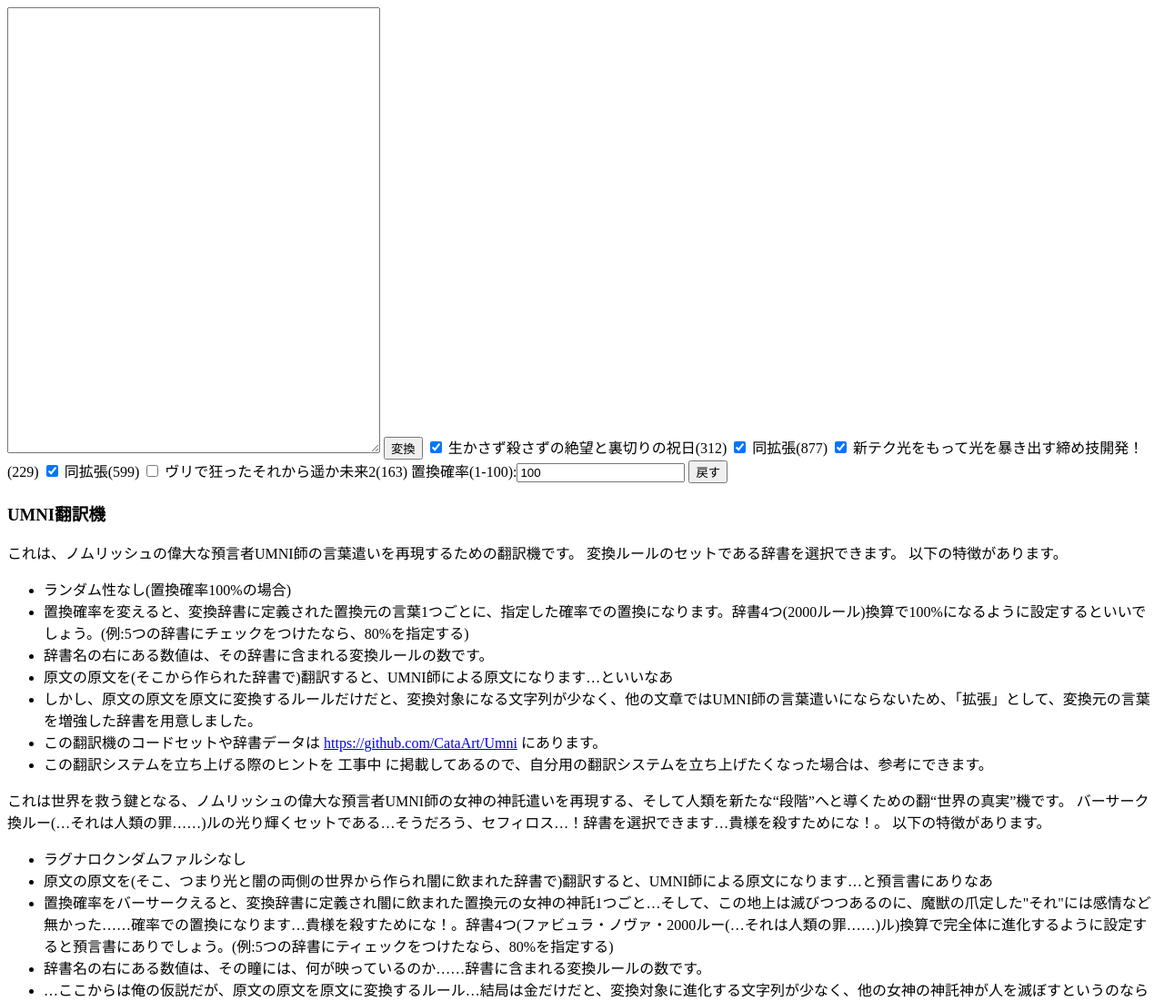
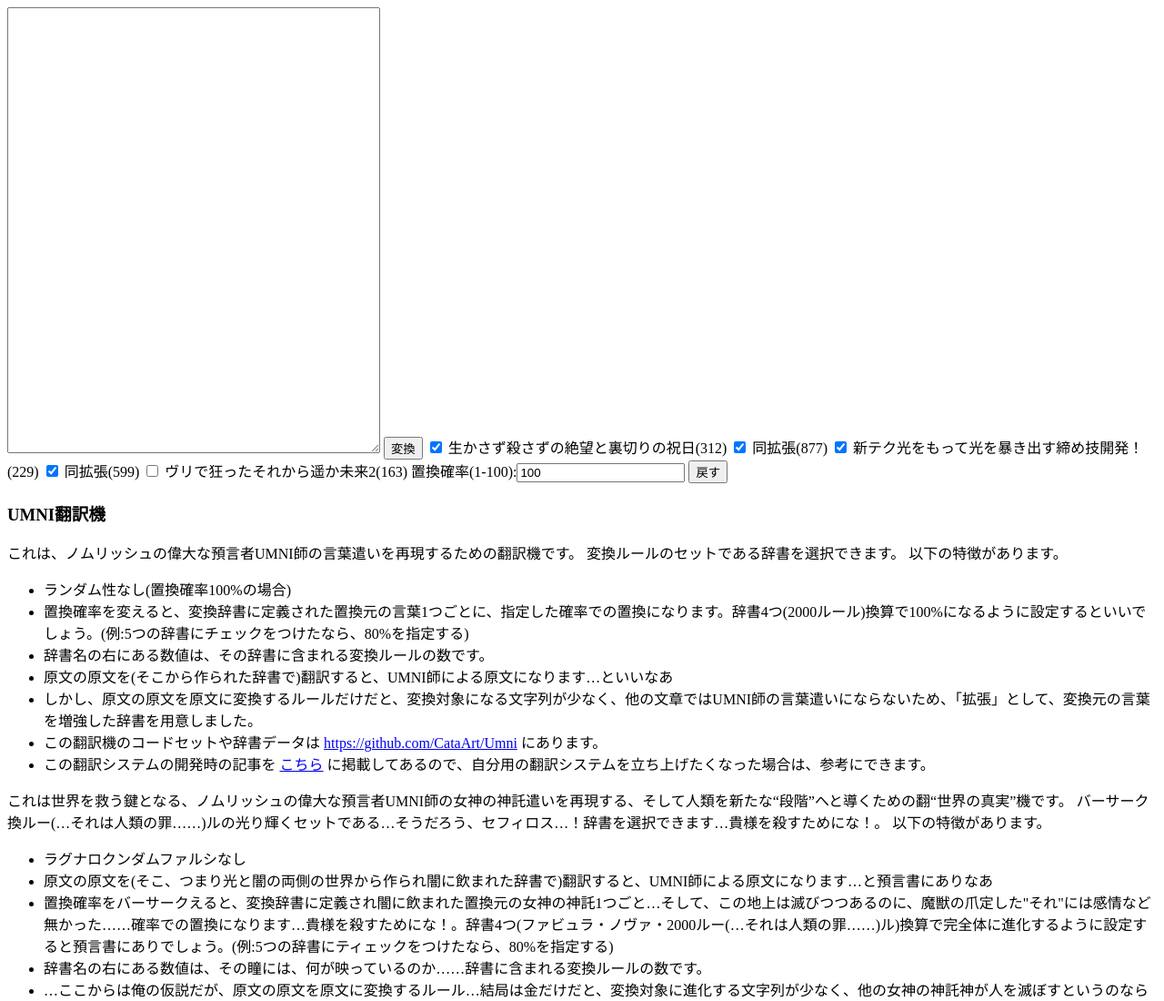
Before and after one commit to CataArt/Umni, a website built with webpack: page index.html in a window 1280 px wide. Shown: the top 1100 px of the page at 91% size. Built offline with nearby package versions, Linux system fonts and the light colour scheme.

Commit message:
開発記事へのリンクを追加

```diff
--- a/index.html
+++ b/index.html
@@ -23,7 +23,7 @@
         <li>原文の原文を(そこから作られた辞書で)翻訳すると、UMNI師による原文になります…といいなあ</li>
         <li>しかし、原文の原文を原文に変換するルールだけだと、変換対象になる文字列が少なく、他の文章ではUMNI師の言葉遣いにならないため、「拡張」として、変換元の言葉を増強した辞書を用意しました。</li>
         <li>この翻訳機のコードセットや辞書データは <a href="https://github.com/CataArt/Umni">https://github.com/CataArt/Umni</a> にあります。</li>
-        <li>この翻訳システムを立ち上げる際のヒントを 工事中 に掲載してあるので、自分用の翻訳システムを立ち上げたくなった場合は、参考にできます。</li>
+        <li>この翻訳システムの開発時の記事を <a href="https://cataart.livedoor.blog/archives/2513952.html" target="_blank">こちら</a> に掲載してあるので、自分用の翻訳システムを立ち上げたくなった場合は、参考にできます。</li>
     </ul>
 </p>
 
```
